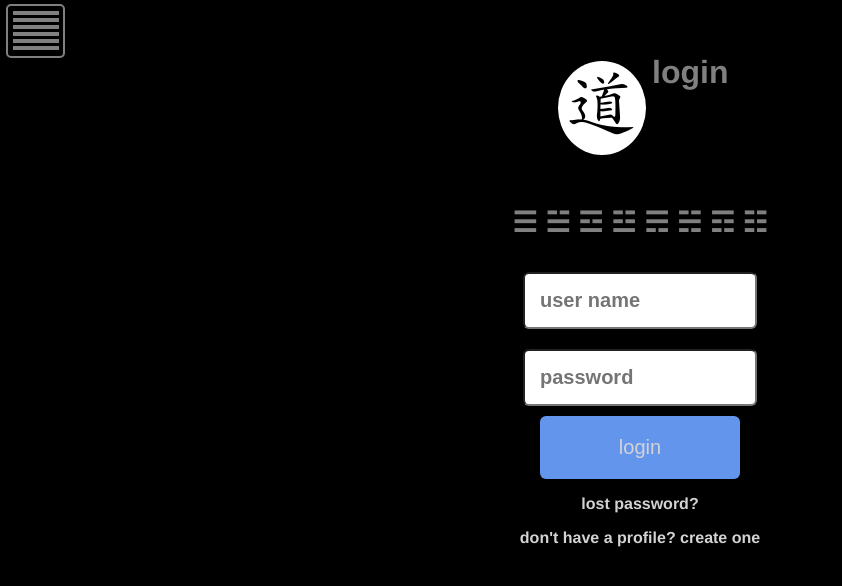
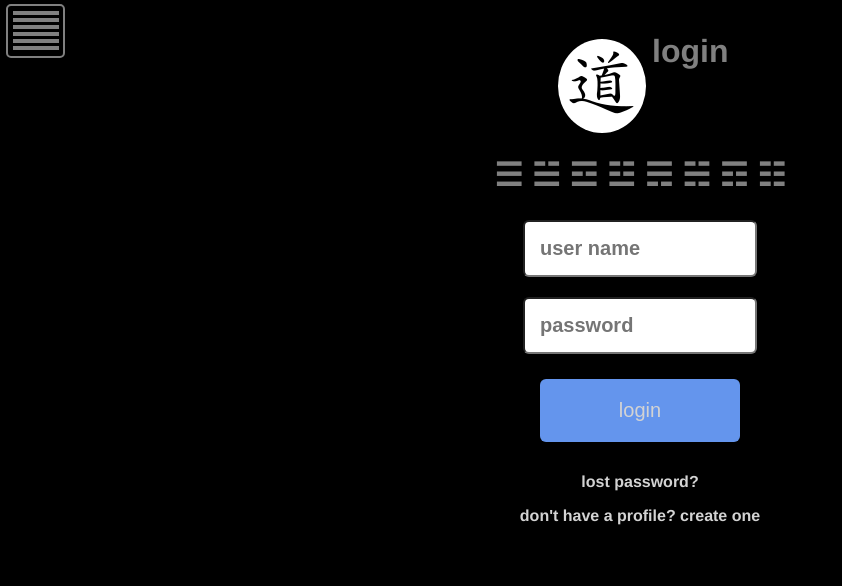
Before and after one commit to geoSkogen/book-of-changes, a PHP site: page /profile in a window 1280 px wide. Shown: the top 586 px of the page, without its empty margins (0-842 px from the left). Run offline with PHP 8.4, Linux system fonts and the light colour scheme; some libraries are stand-ins or nearby versions.

Commit message:
debugs / restyles profile screens

```diff
--- a/profile/includes/classes/boc_admin.php
+++ b/profile/includes/classes/boc_admin.php
@@ -47,7 +47,7 @@ class BOC_Admin {
           case 3 :
             $err_msg = 'some fields left blank';
           default :
-            $err_msg = 'unlisted err';
+            $err_msg = '';
         }
       }
       $inputs = '';
@@ -60,7 +60,7 @@ class BOC_Admin {
        class='login  flex-col flex-start'>";
 
       foreach(array_keys($vals_arr) as $name) {
-        $err_class = ($err_arr[$name]) ? 'error' : '';
+        $err_class = (!empty($err_arr[$name])) ? 'error' : '';
         $inputs .= "<div id='$name-err' class='form-wrapper flex-row flex-center'>";
         $inputs .= "<input type='" . $vals_arr[$name] ."' name='$name' id='login-uname' class='login-form $err_class'";
         $inputs .= $atts_arr[$name] .'="' . $vals_arr[$name] . '" /></div>';
--- a/profile/includes/classes/boc_util.php
+++ b/profile/includes/classes/boc_util.php
@@ -5,7 +5,7 @@ class BOC_Util {
 
   }
 
-  public static function do_doc_head_element($style_paths) {
+  public static function do_doc_head_element($style_paths,$title_str) {
     ?>
     <!DOCTYPE html>
     <html lang="en">
@@ -13,7 +13,7 @@ class BOC_Util {
       <meta charset="UTF-8" name="viewport" content="width=device-width, initial-scale=1">
       <meta http-equiv="X-UA-Compatible" content="IE=edge"/>
       <title>
-         易經 &ndash; I Ching &ndash; Book of Changes
+         <?php echo $title_str; ?> 易經 Book of Changes
       </title>
       <link rel='icon' href='/book-of-changes/resources/images/tao-75-red.png' type='image/x-icon'/ >
       <link rel="stylesheet" href="/book-of-changes/style/main.css"/>
--- a/profile/includes/templates/profile.php
+++ b/profile/includes/templates/profile.php
@@ -29,7 +29,9 @@ $profile->toggle_form = function ($uname,$email) {
   <?php
 };
 
-$profile->badge = "<div id='badge-frame'><img id='badge-img' src='/book-of-changes/resources/images/75px-Tao.svg.png' /></div>";
+$profile->badge = "<div id='badge-frame'>
+  <img id='badge-img' src='/book-of-changes/resources/images/75px-Tao.svg.png' />
+  </div>";
 
 
 
--- a/profile/index.php
+++ b/profile/index.php
@@ -52,12 +52,14 @@ if (!empty($_POST)) {
   } else {
     $err = 3;
   }
+} else {
+  $fields->err_arr = [];
 }
 $article = $admin->make_session_frame(
   'index.php',$err,$fields->atts_arr,$fields->vals_arr,$fields->err_arr
 );
-
-BOC_Util::do_doc_head_element(['../style/profile.css']);
+$title_str = ($admin->logged_in) ? 'Profile' : 'Log In';
+BOC_Util::do_doc_head_element(['../style/profile.css'],$title_str);
 BOC_Util::do_page_header('');
 
 echo $article;
--- a/profile/new/index.php
+++ b/profile/new/index.php
@@ -71,11 +71,13 @@ if (!empty($_POST)) {
   $message = $messenger($_POST['u_name'],$err);
   $modal = $modaler($message,$err);
   print($message);
+} else {
+  $fields->err_arr = [];
 }
 // objectify the form template
 $templater = $new_profile->form;
 // begin document
-BOC_Util::do_doc_head_element(['../../style/profile.css']);
+BOC_Util::do_doc_head_element(['../../style/profile.css'],'Create Profile');
 BOC_Util::do_page_header($modal);
 // pass form status arguments to the template executable
 $templater('index.php',$err,$fields->atts_arr,$fields->vals_arr,$fields->err_arr);
--- a/style/profile.css
+++ b/style/profile.css
@@ -2,9 +2,14 @@ h1, h2, h3, h4, h5 {
   text-align:center;
 }
 
+h1 {
+  margin: 0 0 0.5em 0;
+}
+
 h2 {
   font-weight: 700;
-  font-size: 28px;
+  font-size: 32px;
+  margin: 0 0 0.5em 0;
 }
 
 #badge-frame {
@@ -42,12 +47,19 @@ input.login-form,
   border-radius:6px;
 }
 
-div.form-error {
+div.form-wrapper {
 
 }
 
+.error {
+  border: 2px solid red;
+}
+
+
+
 input.no-button {
   padding: 1em;
+  margin: 0.75em;
   font-size: 20px;
   border: none;
   background-color: cornflowerblue;
```
